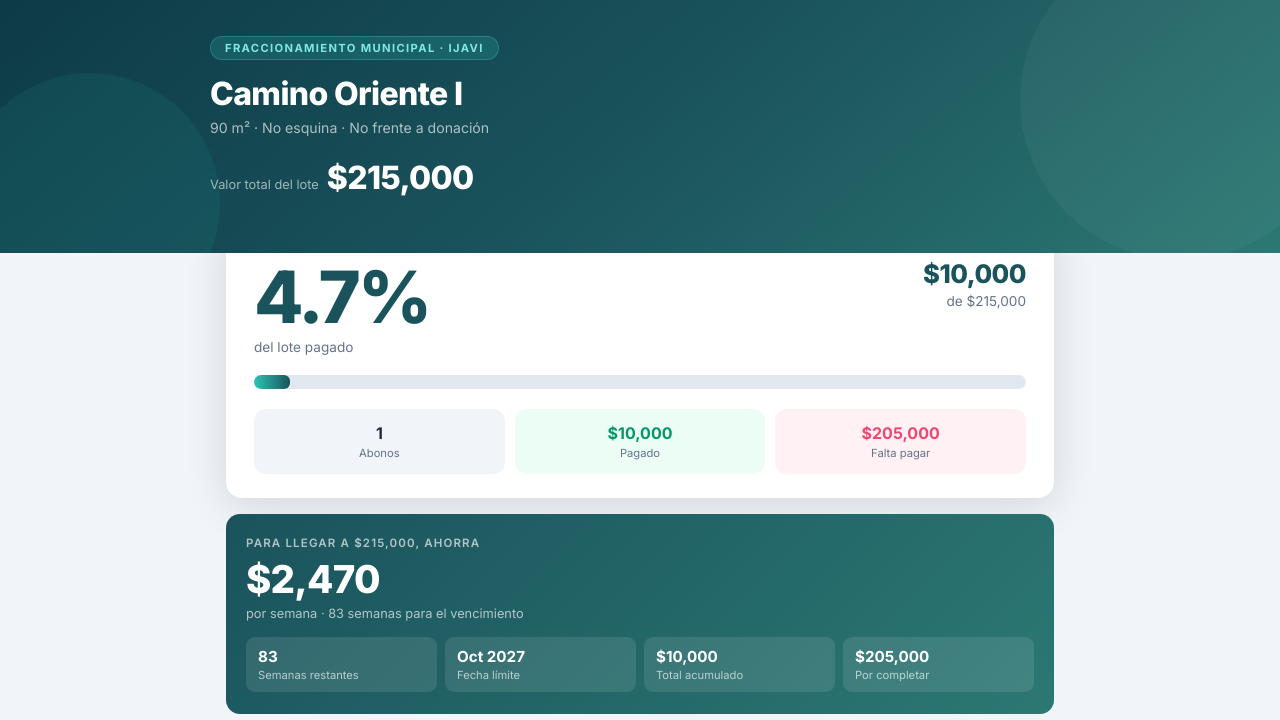
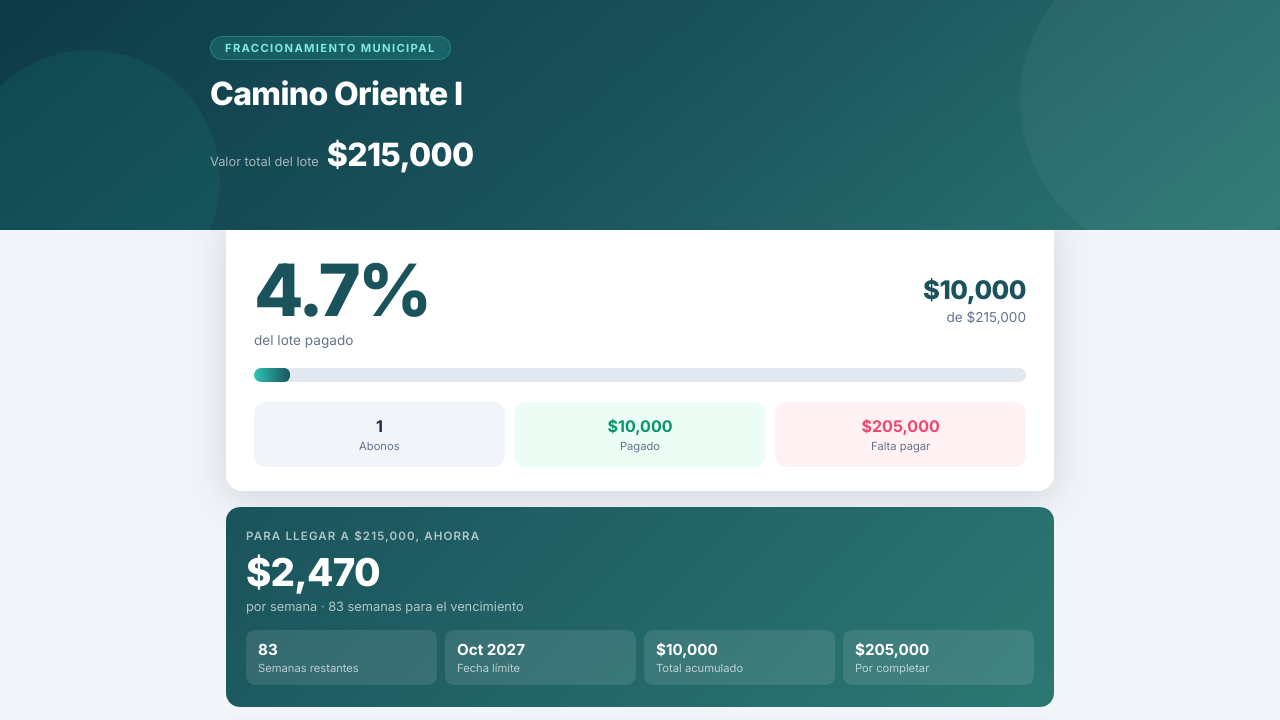
Before and after one commit to OmAvGa/terreno, a plain HTML site: page index.html in a window 1280 px wide. Shown: the top 720 px of the page. Drawn offline with Linux system fonts and the light colour scheme.

Commit message:
fix: update page title and header badge for consistency; adjust layout styles

```diff
--- a/css/styles.css
+++ b/css/styles.css
@@ -63,7 +63,7 @@ body {
 .header-value-amount { font-size:2rem; font-weight:800; letter-spacing:-0.02em; }
 
 /* ── MAIN ── */
-.main { max-width:860px; margin:-32px auto 0; padding:0 16px 48px; }
+.main { max-width:860px; margin:-16px auto 0; padding:0 16px 48px; }
 
 /* ── CARD ── */
 .card { background:var(--card); border-radius:var(--radius); box-shadow:var(--shadow); padding:24px; margin-bottom:16px; }
@@ -75,7 +75,7 @@ body {
   box-shadow:var(--shadow-lg);
   padding:40px 28px 24px; margin-bottom:16px;
 }
-.prog-top { display:flex; justify-content:space-between; align-items:flex-start; margin-bottom:20px; }
+.prog-top { display:flex; justify-content:space-between; align-items:center; margin-bottom:20px; }
 .prog-left { flex:1; }
 .prog-pct { font-size:4.5rem; font-weight:800; color:var(--primary-dark); line-height:1; letter-spacing:-0.04em; }
 .prog-sub { font-size:0.85rem; color:var(--muted); margin-top:6px; }
--- a/index.html
+++ b/index.html
@@ -3,7 +3,7 @@
 <head>
   <meta charset="UTF-8">
   <meta name="viewport" content="width=device-width, initial-scale=1.0">
-  <title>Lote Camino Oriente I — Seguimiento de Pagos</title>
+  <title>Lote Camino Oriente II — Seguimiento de Pagos</title>
   <link rel="icon" href="terreno.png" type="image/png">
   <link rel="apple-touch-icon" href="terreno.png">
   <meta name="apple-mobile-web-app-capable" content="yes">
@@ -19,9 +19,8 @@
 <!-- HEADER -->
 <header class="header">
   <div class="header-inner">
-    <div class="header-badge">Fraccionamiento Municipal · IJAVI</div>
+    <div class="header-badge">Fraccionamiento Municipal</div>
     <h1>Camino Oriente I</h1>
-    <div class="header-sub">90 m² · No esquina · No frente a donación</div>
     <div class="header-value">
       <span class="header-value-label">Valor total del lote</span>
       <span class="header-value-amount">$215,000</span>
```
